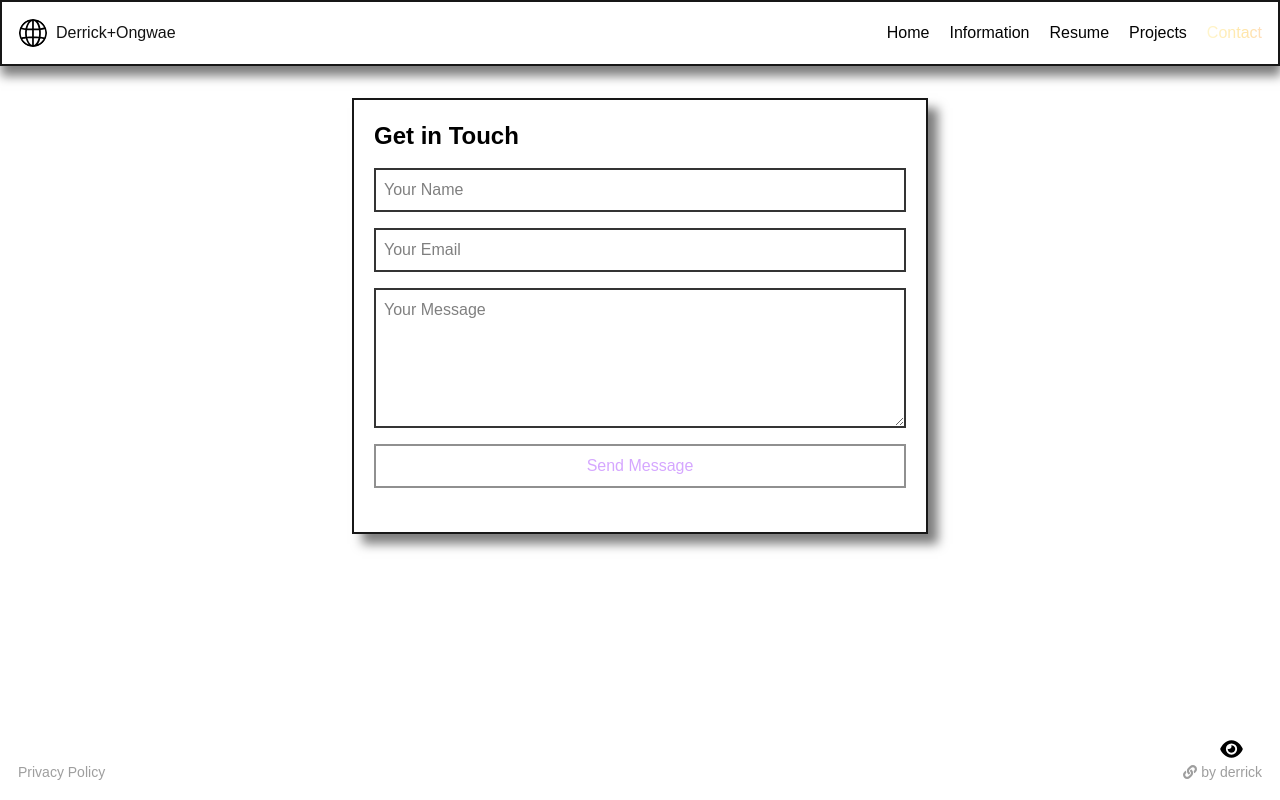
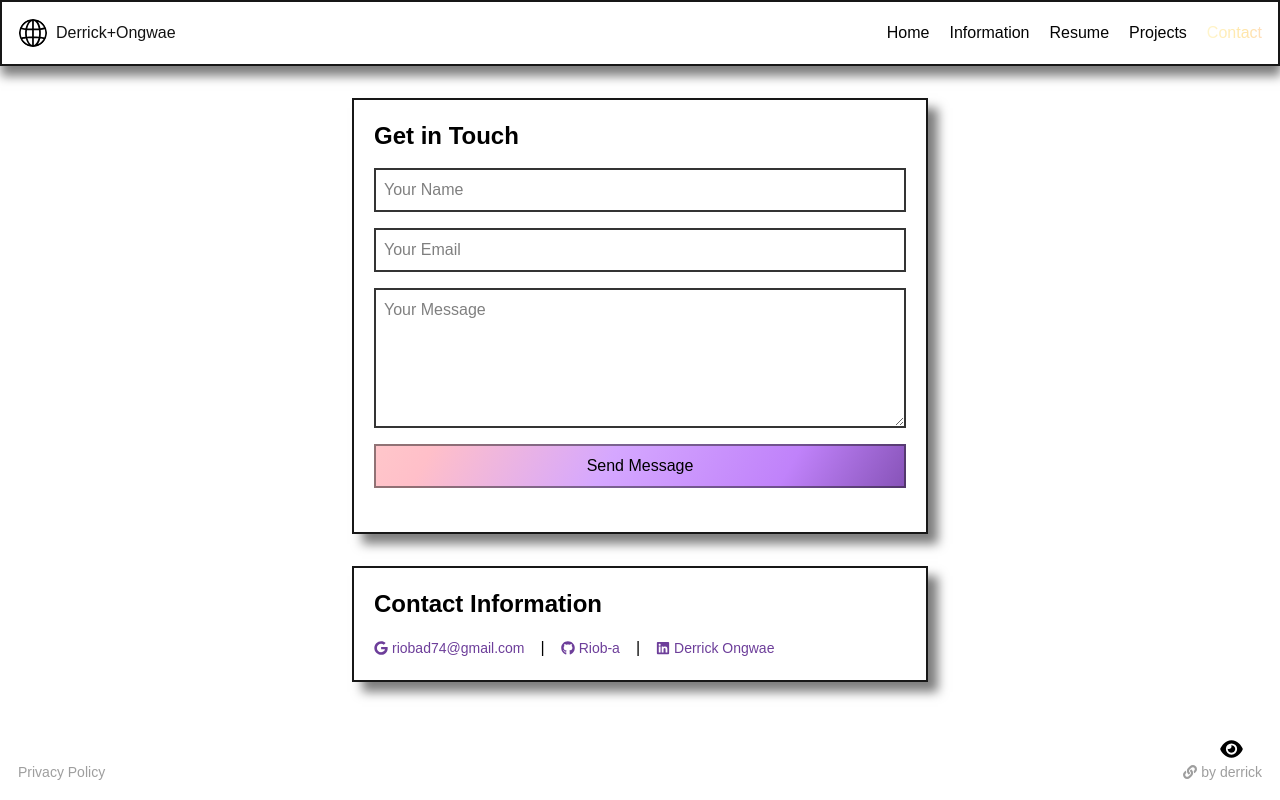
Before and after one commit to Riob-a/My-Portfolio, a Next.js app: page /contact in a window 1280 px wide. Built offline with nearby package versions, Linux system fonts and the light colour scheme; a web font is replaced by a local one.

Commit message:
added contact

```diff
--- a/src/globals.css
+++ b/src/globals.css
@@ -416,6 +416,14 @@ body hr {
   padding: 15px;
   border: 2px solid #171717;
   box-shadow: #7e7e7e 10px 10px 10px;
+  transition: transform 0.3s ease, box-shadow 0.3s ease;
+
+}
+
+.main-detail:hover {
+  transform: scale(1.02);
+  transition: transform 0.3s ease, box-shadow 0.3s ease;
+  box-shadow: #7e7e7e 15px 20px 20px;
 }
 
 .dark-mode .main-detail {
@@ -423,6 +431,10 @@ body hr {
   border: 2px solid #343434;
   /* box-shadow: transparent 10px 10px 10px; */
   box-shadow: #000000 10px 10px 10px;
+}
+
+.dark-mode .main-detail:hover {
+  box-shadow: #000000 15px 20px 20px;
 }
 
 .view {
@@ -495,7 +507,11 @@ body hr {
 }
 
 .contact-btn {
-  color: #D5A7FF;
+  /* color: #D5A7FF; */
+  background: linear-gradient(120deg, #FFF5CC, #FFE6A7, #FFD6CC, #FFBFC9, #D5A7FF, #c082fa, #6d3e9a);
+  background-size: 200% 200%;
+  animation: gradientWave 10s ease infinite;
+  transition: background-color 0.3s, color 0.3s;
   transition: background-color 1s ease, color 1s ease, border-color 1s ease;
   border: 2px solid #1717177a;
   box-shadow: transparent 10px 10px 10px;
@@ -503,21 +519,26 @@ body hr {
 }
 
 .dark-mode .contact-btn {
-  color: #D5A7FF;
+  /* color: #D5A7FF; */
+  background: linear-gradient(120deg, #FFF5CC, #FFE6A7, #FFD6CC, #FFBFC9, #D5A7FF, #c082fa, #6d3e9a);
+  background-size: 200% 200%;
+  animation: gradientWave 10s ease infinite;
+  transition: background-color 0.3s, color 0.3s;
   transition: background-color 1s ease, color 1s ease, border-color 1s ease;
   border: 2px solid #343434;
   box-shadow: transparent 10px 10px 10px;
 }
 
 .contact-btn:hover {
-  color: #6d3e9a;
+  /* color: #6d3e9a; */
   transition: background-color 1s ease, color 1s ease, border-color 1s ease, box-shadow 1s ease;
-  border: 2px solid #171717;
+  border: 2px solid #6d3e9a;
+  color:white;
   box-shadow: #7e7e7e 10px 10px 10px;
 }
 
 .dark-mode .contact-btn {
-  color: #6d3e9a;
+  /* color: #6d3e9a; */
   transition: background-color 1s ease, color 1s ease, border-color 1s ease, box-shadow 1s ease;
   border: 2px solid #343434;
   box-shadow: transparent 10px 10px 10px;
--- a/src/pages/contact.js
+++ b/src/pages/contact.js
@@ -1,6 +1,7 @@
 import { useState } from 'react'
 import { motion } from 'framer-motion'
 import Navbar from '../components/Navbar'
+import { FaGithub, FaLinkedin, FaGoogle } from 'react-icons/fa'
 
 export default function Contact() {
   const [formData, setFormData] = useState({
@@ -80,7 +81,7 @@ export default function Contact() {
           />
           <motion.button
             whileHover={{ scale: 1.05 }}
-            whileTap={{scale: 0.95, y:2}}
+            whileTap={{ scale: 0.95, y: 2 }}
             transition={{ type: 'spring', stiffness: 300, damping: 20 }}
             type="submit"
             className="contact-btn py-2 px-4"
@@ -90,6 +91,29 @@ export default function Contact() {
           <p className="text-sm text-gray-600 mt-2">{status}</p>
         </form>
       </section>
+
+      <section className="contact p-8 mt-8 mb-4 max-w-xl mx-auto" data-aos="fade-in" data-aos-delay="400">
+        <h2 className="text-2xl font-bold mb-4">Contact Information</h2>
+        <p className="flex flex-wrap items-center gap-4">
+          <motion.a href="mailto:riobad74@gmail.com" className="p-link flex items-center gap-1 text-sm" whileHover={{ scale: 1.05 }}
+            transition={{ type: 'spring', stiffness: 300, damping: 20 }}
+          >
+            <FaGoogle size={14} /> riobad74@gmail.com
+          </motion.a>
+          <span>|</span>
+          <motion.a href="https://github.com/Riob-a" title="Github" className="p-link flex items-center gap-1 text-sm" whileHover={{ scale: 1.05 }}
+            transition={{ type: 'spring', stiffness: 300, damping: 20 }}
+          >
+            <FaGithub size={14} /> Riob-a
+          </motion.a>
+          <span>|</span>
+          <motion.a href="https://www.linkedin.com/in/derrick-r-ongwae-1530142bb/" title="LinkedIn" className="p-link flex items-center gap-1 text-sm" whileHover={{ scale: 1.05 }}
+            transition={{ type: 'spring', stiffness: 300, damping: 20 }}
+          >
+            <FaLinkedin size={14} /> Derrick Ongwae
+          </motion.a>
+        </p>
+      </section>
     </div>
   )
 }
```
